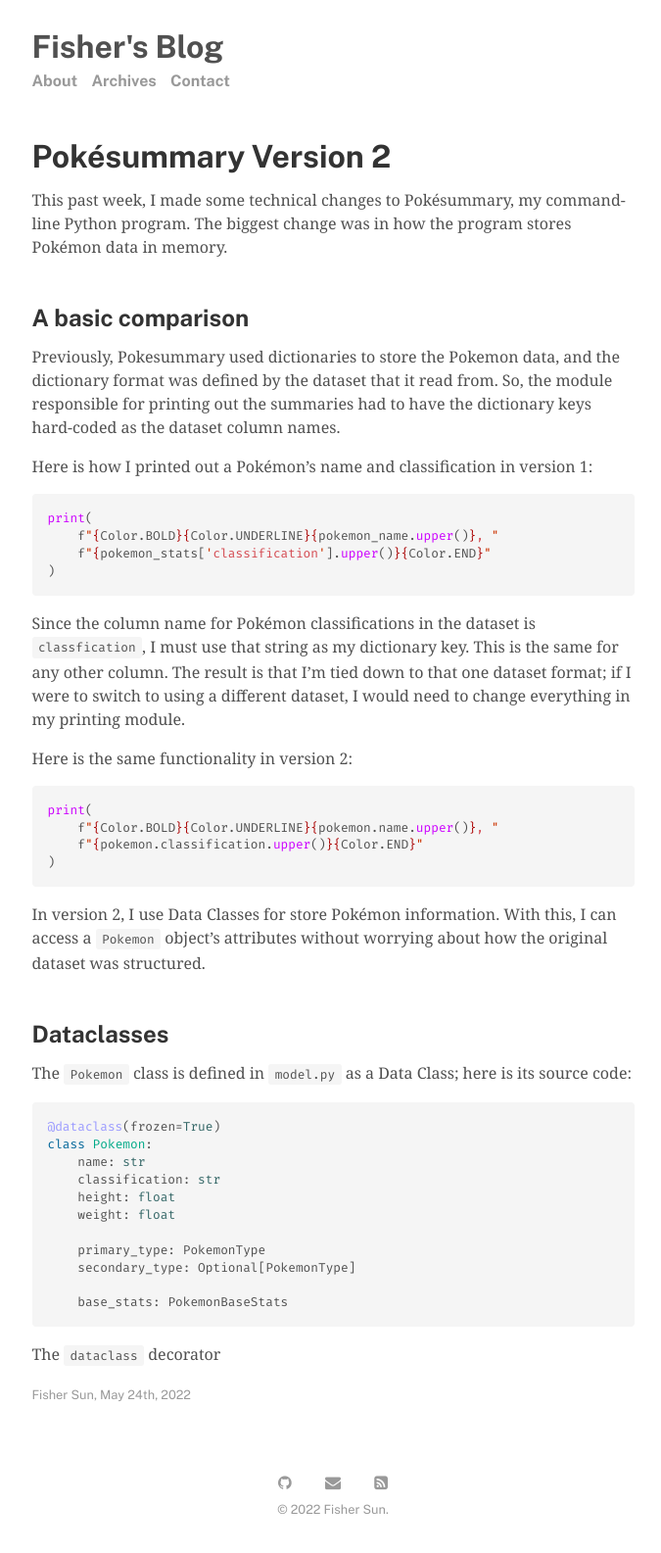
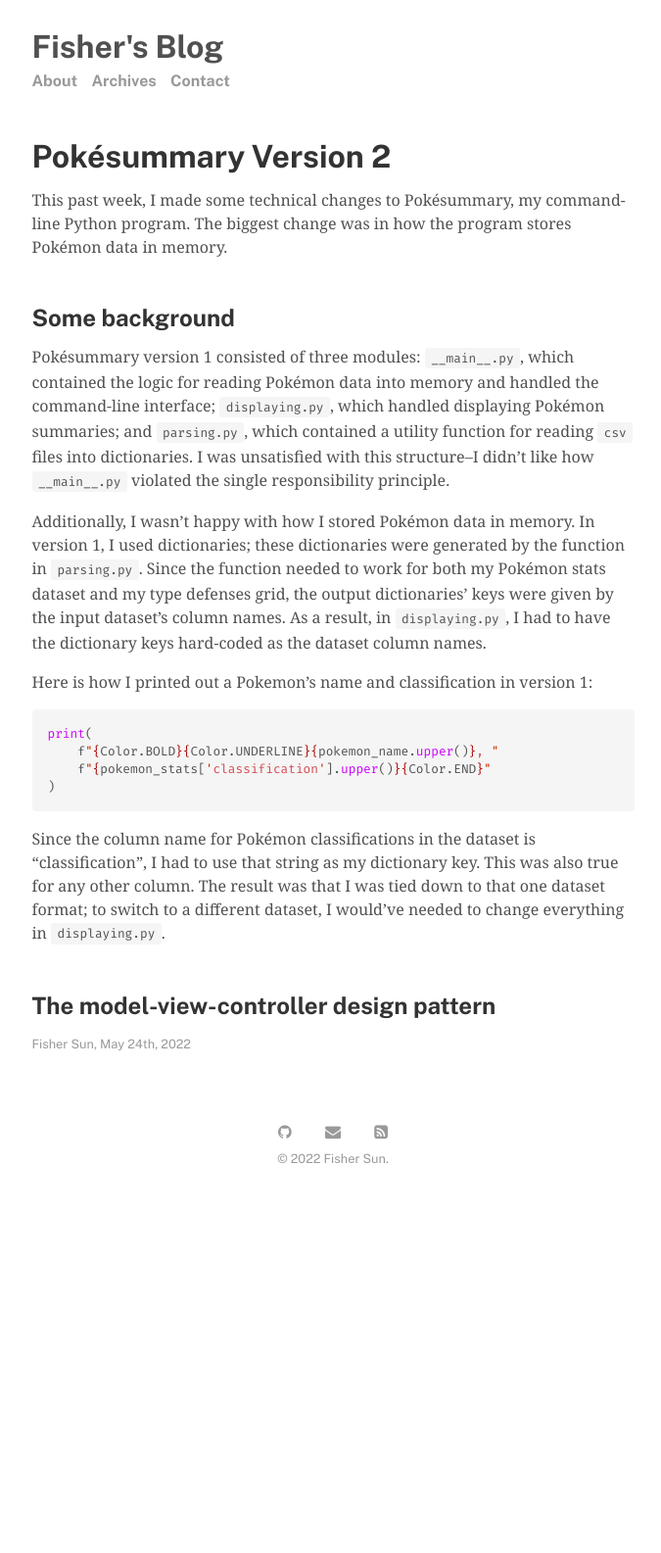
Before and after one commit to seasonedfish/blog, a Jekyll site: the page built from _posts/2022-05-24-pokesummary-version-2.md, in a window 1280 px wide. Shown: the whole page at 98% size, without its empty margins (300-975 px from the left). Built offline with Jekyll 4.4.1, drawn with Linux system fonts in a browser that asks for light colours; after the commit the page ends 1227 px from its top, so only the background shows below that.

Commit message:
Rewrite background section

````diff
--- a/_posts/2022-05-24-pokesummary-version-2.md
+++ b/_posts/2022-05-24-pokesummary-version-2.md
@@ -4,14 +4,25 @@ title:  "Pokésummary Version 2"
 date:   2022-05-24
 ---
 
-This past week, I made some technical changes to Pokésummary, my command-line Python program. The biggest change was in how the program stores Pokémon data in memory.
+This past week, I made some technical changes to Pokésummary, my command-line Python program.
+The biggest change was in how the program stores Pokémon data in memory.
 
-## A basic comparison
-Previously, Pokesummary used dictionaries to store the Pokemon data,
-and the dictionary format was defined by the dataset that it read from.
-So, the module responsible for printing out the summaries had to have the dictionary keys hard-coded as the dataset column names.
+## Some background
+Pokésummary version 1 consisted of three modules:
+`__main__.py`, which contained the logic for reading Pokémon data into memory and handled the command-line interface;
+`displaying.py`, which handled displaying Pokémon summaries;
+and `parsing.py`, which contained a utility function for reading `csv` files into dictionaries.
+I was unsatisfied with this structure--I didn't like how `__main__.py`
+violated the single responsibility principle.
 
-Here is how I printed out a Pokémon's name and classification in version 1:
+Additionally, I wasn't happy with how I stored Pokémon data in memory.
+In version 1, I used dictionaries;
+these dictionaries were generated by the function in `parsing.py`.
+Since the function needed to work for both my Pokémon stats dataset and my type defenses grid,
+the output dictionaries' keys were given by the input dataset's column names.
+As a result, in `displaying.py`, I had to have the dictionary keys hard-coded as the dataset column names.
+
+Here is how I printed out a Pokemon's name and classification in version 1:
 ```python
 print(
     f"{Color.BOLD}{Color.UNDERLINE}{pokemon_name.upper()}, "
@@ -19,37 +30,10 @@ print(
 )
 ```
 Since the column name for Pokémon classifications in the dataset is
-`classfication`, I must use that string as my dictionary key.
-This is the same for any other column.
-The result is that I'm tied down to that one dataset format;
-if I were to switch to using a different dataset,
-I would need to change everything in my printing module.
+"classification", I had to use that string as my dictionary key.
+This was also true for any other column.
+The result was that I was tied down to that one dataset format;
+to switch to a different dataset,
+I would've needed to change everything in `displaying.py`.
 
-Here is the same functionality in version 2:
-```python
-print(
-    f"{Color.BOLD}{Color.UNDERLINE}{pokemon.name.upper()}, "
-    f"{pokemon.classification.upper()}{Color.END}"
-)
-```
-In version 2, I use Data Classes for store Pokémon information.
-With this, I can access a `Pokemon` object's attributes
-without worrying about how the original dataset was structured.
-
-## Dataclasses
-The `Pokemon` class is defined in `model.py` as a Data Class;
-here is its source code:
-```python
-@dataclass(frozen=True)
-class Pokemon:
-    name: str
-    classification: str
-    height: float
-    weight: float
-
-    primary_type: PokemonType
-    secondary_type: Optional[PokemonType]
-
-    base_stats: PokemonBaseStats
-```
-The `dataclass` decorator
+## The model-view-controller design pattern
````
